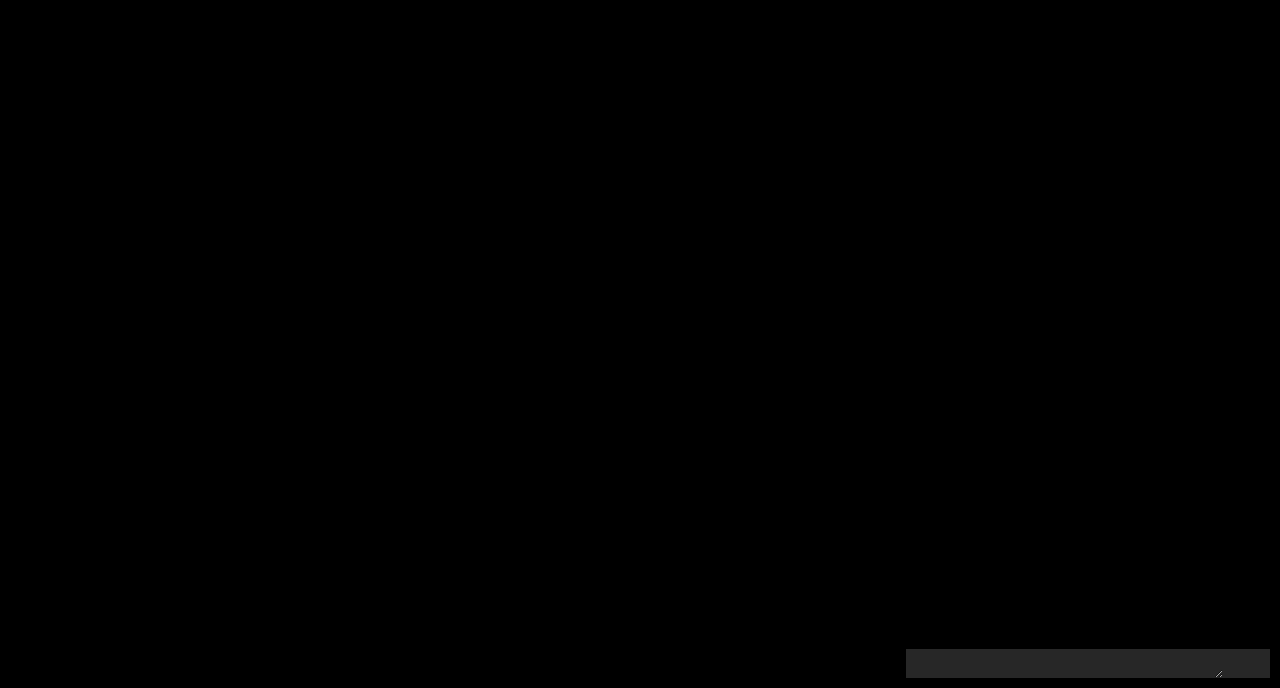
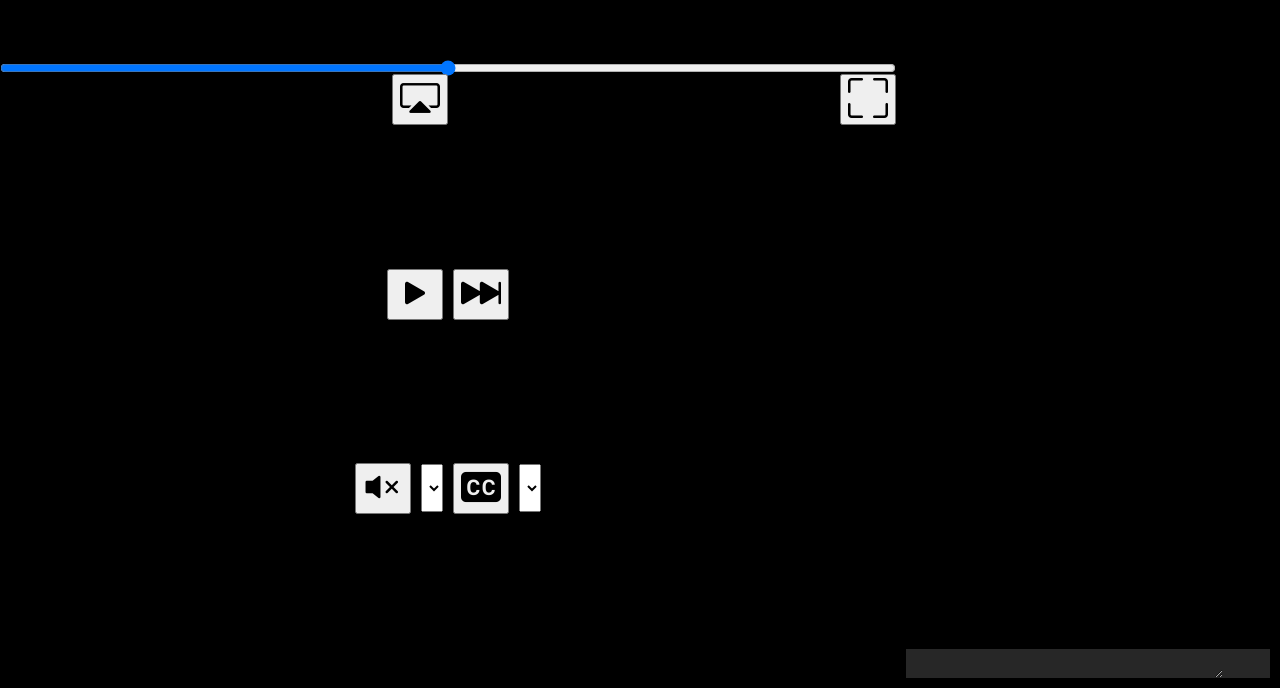
Before and after one commit to cosstab/xtream, a plain HTML site: page frontend/index.html in a window 1280 px wide. Shown: the part 112-800 px from the top of the page. Drawn offline with nearby package versions, Linux system fonts and the light colour scheme.

Commit message:
Don't hide overlay when there's no video

```diff
--- a/frontend/index.html
+++ b/frontend/index.html
@@ -11,7 +11,7 @@
   <div id="main-container" mode="no-video">
     <div id="video-container" mode="no-video">
       <video id="stream" mode="no-video" muted playsinline></video>
-      <div id="video-overlay">
+      <div id="video-overlay" mode="no-video">
         <div id="top-overlay">
           <input id="seek-bar" type="range" max="1000" value="0">
           <div id="top-buttons">
--- a/frontend/style.css
+++ b/frontend/style.css
@@ -87,6 +87,10 @@ video[mode='no-video'] {
     align-items: center;
     /*pointer-events: none;*/
     font-size: 40px;
+}
+
+#video-overlay[mode='no-video'] {
+    opacity: 1;
 }
 
 #top-overlay {
```
